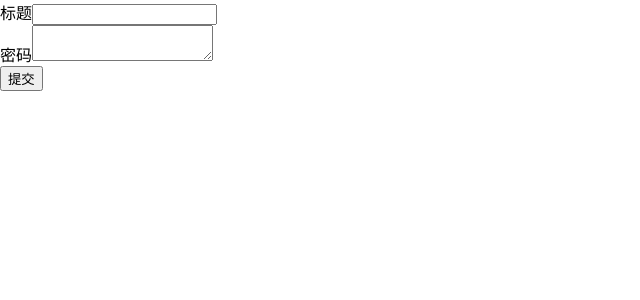
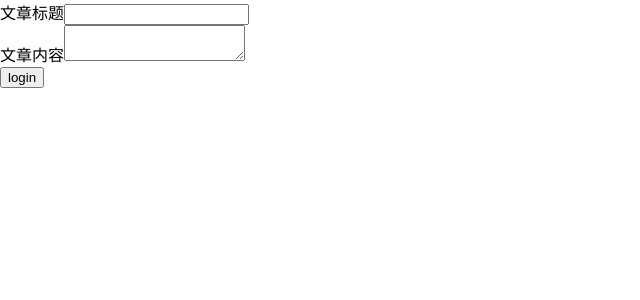
Before and after one commit to ococa/nextjs-blog, a Next.js app: page /posts/new in a window 1280 px wide. Shown: the top 300 px of the page, without its empty margins (0-640 px from the left). Built offline with nearby package versions, Linux system fonts and the light colour scheme.

Commit message:
feat: useForm replace Form component

```diff
--- a/package/utils/req.ts
+++ b/package/utils/req.ts
@@ -13,4 +13,17 @@ const request = (url: string, data?: any, config?: AxiosRequestConfig): Promise<
     })
 }
 
+const get = (url: string, config?: AxiosRequestConfig): Promise<any> => {
+    return new Promise((resolve, reject) => {
+        axios.get(url, config).then(res => {
+            if (res.status === 200) {
+                resolve(res.data)
+            } else {
+                reject(res.data)
+            }
+        }).catch(e => reject(e))
+    })
+}
+
+
 export default request;
--- a/package/utils/useForm.tsx
+++ b/package/utils/useForm.tsx
@@ -12,14 +12,14 @@ type Props = {
     value: string | number,
     onChange: ChangeEventHandler<HTMLInputElement | HTMLTextAreaElement>,
   }[];
-  onSubmit: FormEventHandler,
-  buttons: ReactChild
+  onSubmit: FormEventHandler;
+  buttons: ReactChild;
 }
 
 type Field<T> = {
-  label: string,
-  type?: 'text' | 'password' | 'textarea' | string,
-  key: keyof T
+  label: string;
+  type?: 'text' | 'password' | 'textarea' | string;
+  key: keyof T;
 };
 
 function useForm<T>(initData: T, fields: Field<T>[], onSubmit: (fd: T) => void, buttons: ReactChild) {
--- a/pages/posts/new.tsx
+++ b/pages/posts/new.tsx
@@ -1,51 +1,41 @@
 import {NextPage} from "next";
-import Form from "../../package/component/form";
-import { useCallback, useState } from "react";
 import request from "../../package/utils/req";
+import useForm from "../../package/utils/useForm";
 
 const PostsNew: NextPage = () => {
-
-  const [formData, setFormData] = useState({
-    title: '',
-    content: '',
-  });
-
-
-  const onsubmit = useCallback((e) => {
-    e.preventDefault();
-    request('/api/v1/post/new', {
-      ...formData
+  const onSubmit = (fd) => {
+    console.log(fd.username)
+    request('/api/v1/posts', {
+      username: fd.username,
+      password: fd.password,
     }).then(res => {
       console.log(res)
     }).catch(e => {
-      console.error(e)
+      console.log(e)
     })
-  }, [formData])
+  };
 
-  const onChangeHandler = useCallback(({key, value}) => {
-    setFormData({...formData, [key]: value})
-  }, [formData])
+  const formData = {
+    title: '',
+    content: '',
+  }
 
+  const fileds = [
+    {
+      label: '文章标题', key: 'title'
+    },
+    {
+      label: '文章内容', key: 'content', type: "textarea",
+    }
+  ]
 
+  const buttons = <button>login</button>
+  // @ts-ignore
+  const { form } = useForm<RegisterForm>(formData, fileds, onSubmit, buttons)
 
   return (
         <div>
-          <Form
-            fields={[
-              {
-                label: '标题', value: formData.title,
-                onChange: e=> onChangeHandler({key:'title', value: e.target.value}),
-              },
-              {
-                label: '密码', value: formData.content, type: "textarea",
-                onChange: e=> onChangeHandler({key:'content', value: e.target.value}),
-              }
-            ]}
-            onSubmit={onsubmit}
-            buttons={
-              <button>提交</button>
-            }
-          />
+          { form }
         </div>
     );
 }
```
Also changed, not shown: pages/register/index.tsx (+31 -47 lines).
